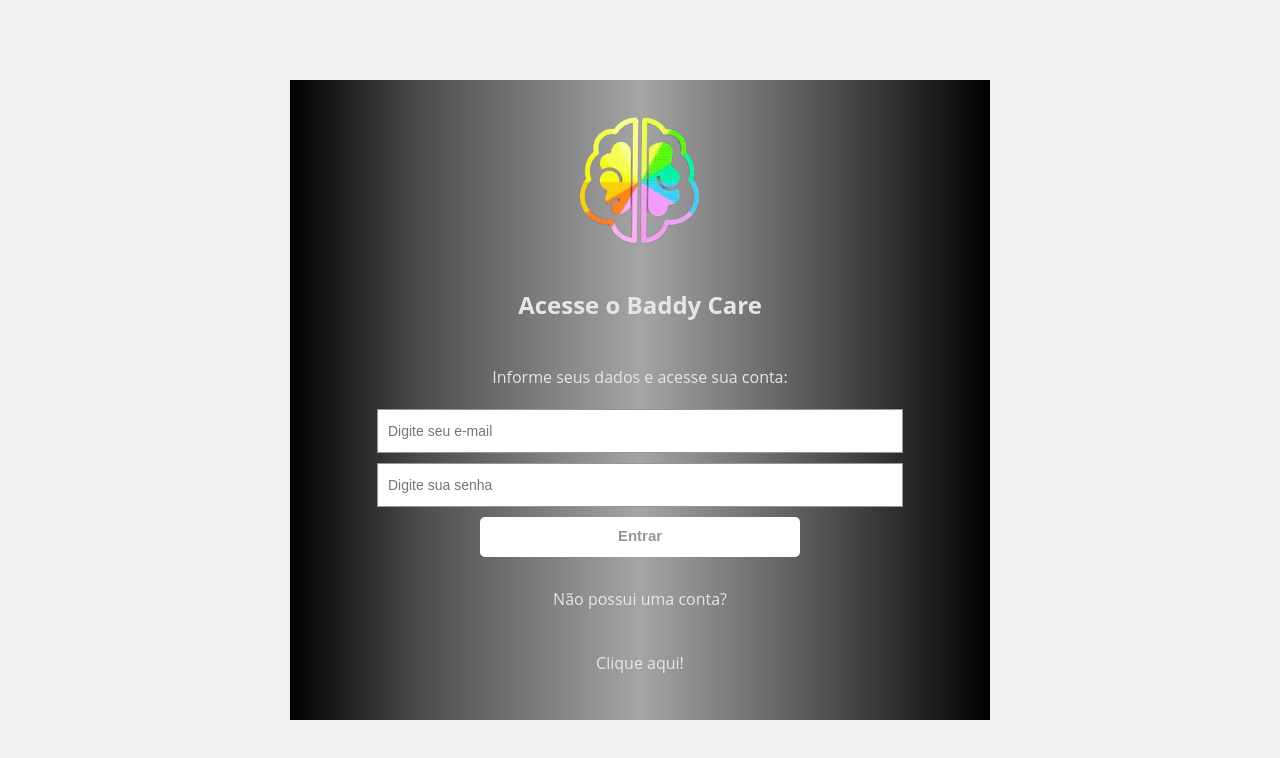
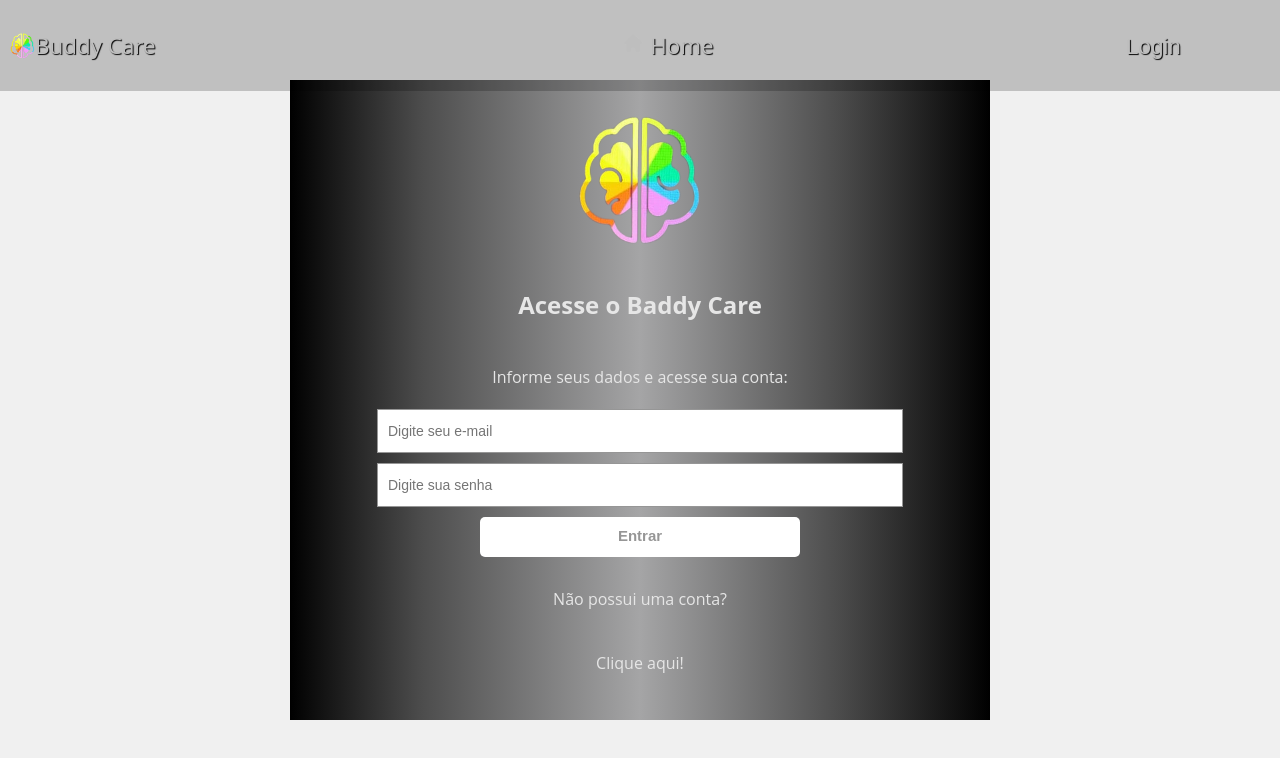
Before and after one commit to atilamariano/frontend-buddycare-v1, a React (Vite) app: page /signin in a window 1280 px wide. Shown: the top 758 px of the page. Built offline with nearby package versions, Linux system fonts and the light colour scheme.

Commit message:
feat: add roots end nabar

```diff
--- a/src/components/navbar/Navbar.tsx
+++ b/src/components/navbar/Navbar.tsx
@@ -10,7 +10,7 @@
   url: string;
 }
 const navItems: NavItem[] = [
-  { label: "Psicólogo", url: "/psicologos" },
+  { label: "Psicólogo", url: "/signin" },
   { label: "Paciente", url: "/login" },
   { label: "Admin", url: "/login" },
 ];
--- a/src/pages/home/Home.tsx
+++ b/src/pages/home/Home.tsx
@@ -7,20 +7,18 @@
   Modal,
   ModalContent,
   CloseButton,
-  TextColor,
-  StyleH1,
   StyleDivH1,
-  TextContainer, Text,
   Body,
   StyledH2,
   StyleDivH2,
 } from './styleHome';
 
-
 export function Home() {
   const [showModal1, setShowModal1] = useState(false);
   const [showModal2, setShowModal2] = useState(false);
   const [showModal3, setShowModal3] = useState(false);
+
+  const [isUserLoggedIn, setIsUserLoggedIn] = useState(false);
 
   const handleCardClick = (index: number) => {
     switch (index) {
@@ -57,7 +55,7 @@
   return (
     <>
       <Body>
-        <NavBar />
+        <NavBar isUserLoggedIn={isUserLoggedIn} />
 
         <StyleDivH1>
           <img src={Logo} alt="Logo" />
--- a/src/pages/signin/Signin.tsx
+++ b/src/pages/signin/Signin.tsx
@@ -14,8 +14,12 @@
 import { useNavigate } from "react-router-dom";
 import { ISignin } from "../../interfaces/ISignin";
 import { signinService } from "../../service/authentcation/signinAuth";
+import NavBar from "../../components/navbar/Navbar";
 
 export const Signin = () => {
+
+  const [isUserLoggedIn, setIsUserLoggedIn] = useState(false);
+
   const navigate = useNavigate();
 
   const [values, setValues] = useState({
@@ -62,6 +66,8 @@
   };
 
   return (
+    <>
+    <NavBar isUserLoggedIn={isUserLoggedIn} />
     <SigninContainer>
       <SigninForm onSubmit={handleSignin}>
         <SigninImg src={imgLogo} />
@@ -93,5 +99,6 @@
         </AccountTitleSignin>
       </SigninForm>
     </SigninContainer>
+    </>
   );
 };
```
